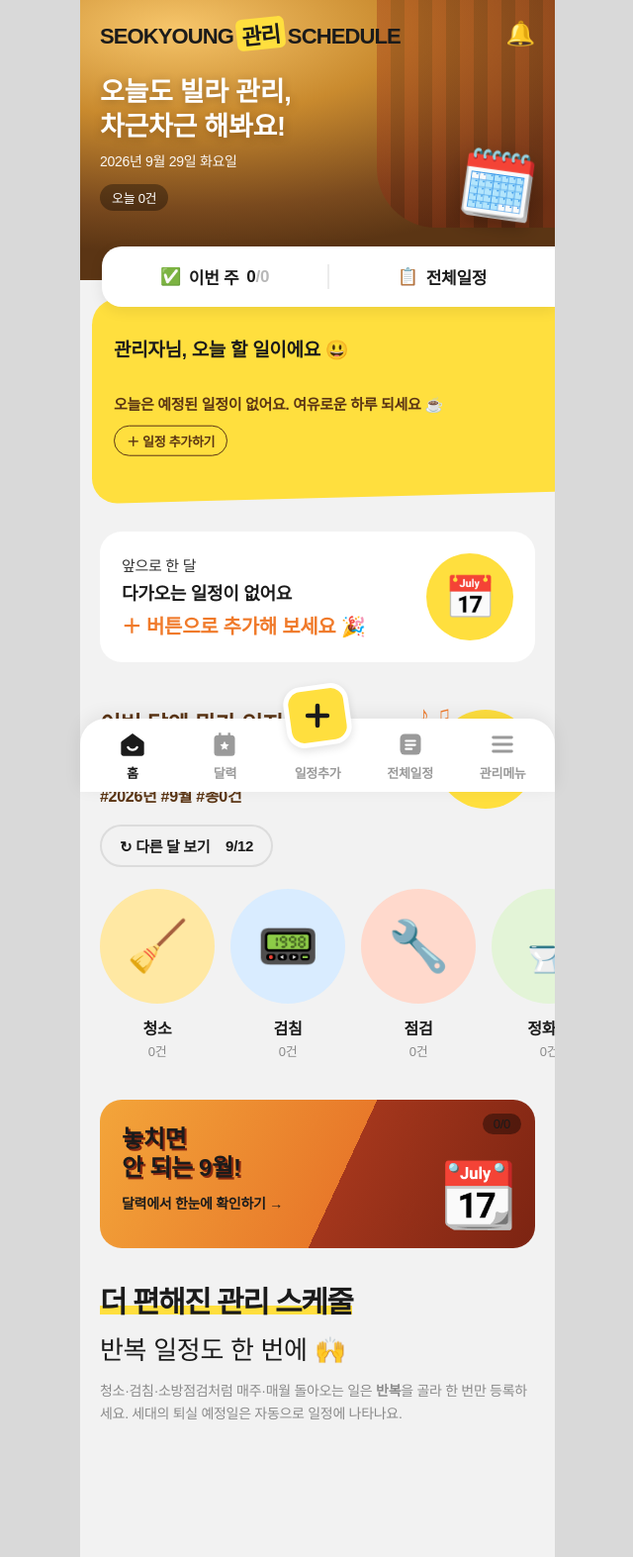
After one commit to skmgod/seokyoung, a Flask app: page /schedule/ in a window 1280 px wide. The commit adds this page. Shown: the whole page at 99% size, without its empty margins (319-959 px from the left). Run offline with Flask 3, Linux system fonts and the light colour scheme; data that the repository does not hold is empty; some libraries are stand-ins or nearby versions; some web fonts are replaced.

Commit message:
관리 스케줄: 휴대폰 앱 스타일 일정 관리 화면 추가
- 분류별 일정 등록, 매주/매월/매년 반복, 날짜별 완료 표시
- 홈(오늘 할 일·밀린 일정·D-day·이번 달 분류), 달력, 전체 목록, 입력 화면
- 세대 퇴실 예정일 자동 표시

Co-Authored-By: Claude Opus 5.5 <noreply@anthropic.com>
Claude-Session: https://claude.ai/code/session_01WBHv2uHtMtATpDLVVYxkWP

```diff
--- a/app.py
+++ b/app.py
@@ -16,11 +16,13 @@ load_dotenv(os.path.join(os.path.dirname(os.path.abspath(__file__)), ".env"))
 
 import billing  # noqa: E402  (DATABASE_URL 을 읽은 뒤에 불러와야 함)
 import importer  # noqa: E402
+import schedule  # noqa: E402
 from db import IS_PG, close_db, get_db, get_settings, init_db  # noqa: E402
 
 app = Flask(__name__, instance_relative_config=True)
 app.config["MAX_CONTENT_LENGTH"] = 20 * 1024 * 1024
 app.teardown_appcontext(close_db)
+app.register_blueprint(schedule.bp)
 
 # Vercel 같은 서버리스 환경은 파일 시스템이 읽기 전용이고 요청이 끝나면 서버가 사라진다.
 # 그래서 자료는 반드시 Supabase(DATABASE_URL)에, 로그인 키는 SECRET_KEY 환경변수에 둬야 한다.
--- /dev/null
+++ b/static/mobile.css
@@ -0,0 +1,194 @@
+/* 관리 스케줄 - 휴대폰 앱 느낌 화면 (노랑·브라운, 둥근 카드, 하단 탭) */
+:root {
+  --m-bg: #f2f2f2; --m-card: #fff; --m-text: #1b1b1b; --m-muted: #8a8a8a; --m-line: #e6e6e6;
+  --m-yellow: #ffdf3e; --m-yellow-d: #f5c800; --m-brown: #5b3514; --m-brown-l: #8a5a2b;
+  --m-orange: #f07a2a; --m-blue: #1d4fd8; --m-red: #e5533d; --m-green: #2f9e44;
+  --m-radius: 22px;
+}
+* { box-sizing: border-box; -webkit-tap-highlight-color: transparent; }
+html, body { margin: 0; }
+body.m { font-family: "Pretendard", "Apple SD Gothic Neo", "Malgun Gothic", sans-serif; color: var(--m-text);
+  background: #d9d9d9; font-size: 15px; letter-spacing: -0.02em; }
+.m a { color: inherit; text-decoration: none; }
+.m-app { max-width: 480px; margin: 0 auto; min-height: 100vh; background: var(--m-bg); position: relative;
+  padding-bottom: 110px; overflow-x: hidden; }
+
+/* 상단 히어로 */
+.m-hero { position: relative; padding: 18px 20px 70px; color: #fff; overflow: hidden;
+  background: radial-gradient(120% 80% at 20% 10%, #f6c56a 0%, #c98a2e 40%, #7a4a1e 80%, #5b3514 100%); }
+.m-hero::after { content: ""; position: absolute; right: -40px; top: -30px; width: 220px; height: 260px;
+  background: repeating-linear-gradient(90deg, rgba(150,40,20,.35) 0 14px, rgba(90,20,10,.35) 14px 28px);
+  border-radius: 0 0 0 60px; }
+.m-top { display: flex; align-items: center; justify-content: space-between; position: relative; z-index: 1; }
+.m-brand { font-weight: 900; font-size: 22px; letter-spacing: -0.04em; color: #1b1b1b; }
+.m-brand b { display: inline-block; background: var(--m-yellow); color: #1b1b1b; border-radius: 6px; padding: 0 5px;
+  margin: 0 3px; transform: rotate(-6deg); }
+.m-bell { position: relative; font-size: 24px; }
+.m-bell i { position: absolute; top: 0; right: -2px; width: 8px; height: 8px; background: var(--m-red); border-radius: 50%; }
+.m-hero h1 { position: relative; z-index: 1; margin: 26px 0 6px; font-size: 27px; line-height: 1.3; font-weight: 800;
+  text-shadow: 0 2px 8px rgba(60,30,0,.35); }
+.m-hero .sub { position: relative; z-index: 1; font-size: 14px; opacity: .95; }
+.m-hero .deco { position: absolute; right: 18px; bottom: 58px; z-index: 1; font-size: 64px; transform: rotate(8deg);
+  filter: drop-shadow(0 6px 10px rgba(0,0,0,.25)); }
+.m-hero .pager { position: relative; z-index: 1; display: inline-block; margin-top: 14px; background: rgba(0,0,0,.35);
+  border-radius: 20px; padding: 4px 12px; font-size: 13px; }
+
+/* 스탬프 바 */
+.m-stamp { position: relative; z-index: 2; margin: -34px 0 0 22px; background: #fff; border-radius: 20px 0 0 20px;
+  display: flex; align-items: center; padding: 18px 0; box-shadow: 0 4px 14px rgba(0,0,0,.08); }
+.m-stamp > * { flex: 1; text-align: center; font-weight: 700; font-size: 17px; display: flex; align-items: center;
+  justify-content: center; gap: 8px; }
+.m-stamp > * + * { border-left: 2px solid #ececec; }
+.m-stamp .n { font-weight: 800; }
+.m-stamp .n span { color: #b8b8b8; font-weight: 700; }
+
+/* 노란 추천 패널 */
+.m-yellowbox { background: var(--m-yellow); margin: -14px 0 0 12px; padding: 42px 0 26px 22px;
+  border-radius: 26px 0 0 26px; transform: skewY(-1.5deg); }
+.m-yellowbox > * { transform: skewY(1.5deg); }
+.m-yellowbox h2 { font-size: 19px; margin: 0 0 16px; font-weight: 800; }
+.m-hscroll { display: flex; gap: 12px; overflow-x: auto; padding: 4px 20px 4px 0; scrollbar-width: none; }
+.m-hscroll::-webkit-scrollbar { display: none; }
+.m-tile { flex: 0 0 128px; text-align: center; }
+.m-tile .box { position: relative; height: 128px; background: #fff; border-radius: 18px; display: flex; flex-direction: column;
+  align-items: center; justify-content: center; gap: 6px; box-shadow: 0 2px 6px rgba(0,0,0,.06); }
+.m-tile .box .emo { font-size: 44px; }
+.m-tile .box .time { font-size: 12px; color: var(--m-muted); }
+.m-tile .name { margin-top: 10px; font-weight: 700; font-size: 15px; line-height: 1.3; word-break: keep-all; }
+.m-tile .bname { font-size: 12px; color: var(--m-brown-l); margin-top: 2px; }
+.m-tile.done .box { opacity: .5; }
+.m-tile.done .name { text-decoration: line-through; color: var(--m-muted); }
+.badge { position: absolute; right: 8px; bottom: 8px; width: 36px; height: 36px; border-radius: 50%;
+  background: #4d8ee8; color: #fff; font-size: 9px; font-weight: 800; line-height: 1; display: flex; align-items: center;
+  justify-content: center; text-align: center; border: 2px solid #fff; box-shadow: 0 1px 3px rgba(0,0,0,.2); }
+.badge.red { background: var(--m-red); }
+.badge.ok { background: var(--m-green); }
+.m-empty { padding: 16px 0; color: var(--m-brown); font-weight: 600; }
+
+/* 섹션 */
+.m-sec { padding: 34px 20px 0; }
+.m-theme { display: flex; justify-content: space-between; align-items: flex-start; gap: 10px; }
+.m-theme h2 { margin: 0; color: var(--m-brown); font-size: 23px; word-break: keep-all; line-height: 1.35; font-weight: 800; }
+.m-theme .tags { color: var(--m-brown); font-weight: 700; margin: 12px 0 18px; font-size: 16px; }
+.m-theme .art { flex: 0 0 100px; height: 100px; border-radius: 50%; background: var(--m-yellow); display: flex;
+  align-items: center; justify-content: center; font-size: 60px; position: relative; }
+.m-theme .art::before { content: "♪ ♫"; position: absolute; top: -8px; left: -18px; font-size: 22px; color: var(--m-orange); }
+.m-pill { display: inline-flex; align-items: center; gap: 8px; border: 2px solid #dcdcdc; border-radius: 30px;
+  padding: 9px 18px; font-weight: 700; background: transparent; font: inherit; font-weight: 700; color: inherit; }
+.m-pill.small { padding: 5px 12px; font-size: 13px; border-width: 1.5px; }
+.m-pill.on { background: var(--m-brown); border-color: var(--m-brown); color: #fff; }
+.m-circles { display: flex; gap: 16px; overflow-x: auto; padding: 22px 20px 6px; margin: 0 -20px; scrollbar-width: none; }
+.m-circles::-webkit-scrollbar { display: none; }
+.m-circle { flex: 0 0 116px; text-align: center; }
+.m-circle .c { position: relative; width: 116px; height: 116px; border-radius: 50%; background: #fff; display: flex;
+  align-items: center; justify-content: center; font-size: 50px; }
+.m-circle .t { margin-top: 12px; font-weight: 700; font-size: 16px; }
+.m-circle .cnt { color: var(--m-muted); font-size: 13px; margin-top: 2px; }
+
+/* 혜택 카드 */
+.m-card { background: var(--m-card); border-radius: var(--m-radius); padding: 22px 22px; display: flex;
+  align-items: center; gap: 14px; margin-bottom: 14px; position: relative; }
+.m-card .txt { flex: 1; min-width: 0; }
+.m-card .l1 { font-size: 15px; color: #333; }
+.m-card .l2 { font-size: 18px; font-weight: 700; margin-top: 4px; word-break: keep-all; }
+.m-card .l3 { font-size: 20px; font-weight: 800; margin-top: 6px; }
+.m-card .ico { flex: 0 0 88px; height: 88px; border-radius: 50%; display: flex; align-items: center; justify-content: center;
+  font-size: 42px; }
+.m-card.done { opacity: .55; }
+.m-card.done .l2 { text-decoration: line-through; }
+.c-orange { color: var(--m-orange); } .c-blue { color: var(--m-blue); } .c-red { color: var(--m-red); }
+.c-green { color: var(--m-green); } .c-muted { color: var(--m-muted); }
+.m-check { flex: 0 0 34px; width: 34px; height: 34px; border-radius: 50%; border: 2px solid #d0d0d0; background: #fff; display: flex;
+  align-items: center; justify-content: center; font-size: 18px; color: transparent; cursor: pointer; padding: 0; }
+.m-check.on { background: var(--m-yellow); border-color: var(--m-yellow-d); color: #1b1b1b; }
+.m-check:disabled { cursor: default; }
+
+/* 배너 */
+.m-banner { display: block; border-radius: var(--m-radius); overflow: hidden; position: relative; padding: 26px 22px;
+  background: linear-gradient(115deg, #f3a53a 0%, #e8792a 55%, #a3361c 55%, #7c2412 100%); color: #fff; min-height: 150px; }
+.m-banner .t1 { font-size: 24px; font-weight: 900; text-shadow: 2px 2px 0 #8a2a10; line-height: 1.2; }
+.m-banner .t2 { font-size: 14px; margin-top: 10px; font-weight: 600; }
+.m-banner .emo { position: absolute; right: 18px; bottom: 16px; font-size: 64px; }
+.m-banner .pager { position: absolute; right: 14px; top: 14px; background: rgba(0,0,0,.4); border-radius: 20px;
+  padding: 3px 11px; font-size: 13px; }
+.m-guide { padding: 30px 20px 10px; }
+.m-guide .big { font-size: 30px; font-weight: 900; letter-spacing: -0.05em;
+  background: linear-gradient(transparent 62%, var(--m-yellow) 62%, var(--m-yellow) 88%, transparent 88%);
+  display: inline; }
+.m-guide .small { font-size: 26px; margin-top: 8px; font-weight: 400; }
+
+/* 페이지 헤더 (서브 화면) */
+.m-head { position: sticky; top: 0; z-index: 5; background: var(--m-bg); display: flex; align-items: center; gap: 10px;
+  padding: 16px 20px; }
+.m-head h1 { flex: 1; margin: 0; font-size: 21px; font-weight: 800; }
+.m-head .back { font-size: 24px; line-height: 1; }
+
+/* 달력 */
+.m-cal { background: #fff; border-radius: var(--m-radius); margin: 0 16px; padding: 18px 12px 12px; }
+.m-cal .mon { display: flex; align-items: center; justify-content: space-between; padding: 0 8px 14px; }
+.m-cal .mon b { font-size: 20px; font-weight: 800; }
+.m-cal .mon a { width: 36px; height: 36px; border-radius: 50%; background: var(--m-bg); display: flex; align-items: center;
+  justify-content: center; font-weight: 800; }
+.m-cal table { width: 100%; border-collapse: collapse; table-layout: fixed; }
+.m-cal th { font-size: 12px; color: var(--m-muted); font-weight: 600; padding-bottom: 6px; background: none; border: 0; }
+.m-cal td { text-align: center; padding: 2px 0; border: 0; background: none; }
+.m-cal td a { display: flex; flex-direction: column; align-items: center; justify-content: flex-start; height: 52px;
+  padding-top: 6px; border-radius: 14px; font-weight: 600; }
+.m-cal td.out a { color: #c9c9c9; }
+.m-cal td.sun a { color: var(--m-red); } .m-cal td.sat a { color: var(--m-blue); }
+.m-cal td.today a { background: #fff6c7; }
+.m-cal td.sel a { background: var(--m-yellow); color: #1b1b1b; }
+.m-cal .dots { display: flex; gap: 3px; margin-top: 5px; }
+.m-cal .dots i { width: 6px; height: 6px; border-radius: 50%; }
+
+/* 목록 행 */
+.m-list { padding: 0 16px; }
+.m-row { background: #fff; border-radius: 18px; padding: 14px 16px; display: flex; align-items: center; gap: 12px;
+  margin-bottom: 10px; }
+.m-row .emo { flex: 0 0 46px; height: 46px; border-radius: 50%; display: flex; align-items: center; justify-content: center;
+  font-size: 22px; }
+.m-row .txt { flex: 1; min-width: 0; }
+.m-row .t { font-weight: 700; white-space: nowrap; overflow: hidden; text-overflow: ellipsis; }
+.m-row .s { font-size: 13px; color: var(--m-muted); margin-top: 3px; }
+.m-row.done .t { text-decoration: line-through; color: var(--m-muted); }
+.m-date { font-size: 14px; font-weight: 800; color: var(--m-brown); margin: 18px 4px 8px; }
+.m-chips { display: flex; gap: 8px; overflow-x: auto; padding: 0 16px 14px; scrollbar-width: none; }
+.m-chips::-webkit-scrollbar { display: none; }
+.m-chips .m-pill { white-space: nowrap; background: #fff; border-color: #fff; }
+.m-chips .m-pill.on { background: var(--m-brown); border-color: var(--m-brown); }
+
+/* 입력 폼 */
+.m-form { padding: 0 16px; }
+.m-field { background: #fff; border-radius: 18px; padding: 14px 18px; margin-bottom: 10px; display: block; }
+.m-field > span { display: block; font-size: 13px; color: var(--m-muted); margin-bottom: 6px; font-weight: 600; }
+.m-field input, .m-field select, .m-field textarea { width: 100%; border: 0; font: inherit; font-size: 17px; font-weight: 600;
+  padding: 2px 0; background: transparent; color: var(--m-text); outline: none; }
+.m-field textarea { min-height: 70px; font-weight: 400; font-size: 15px; resize: vertical; }
+.m-cats { display: flex; flex-wrap: wrap; gap: 8px; }
+.m-cats label { cursor: pointer; }
+.m-cats input { display: none; }
+.m-cats span { display: inline-flex; align-items: center; gap: 5px; padding: 8px 13px; border-radius: 20px; background: var(--m-bg);
+  font-weight: 700; font-size: 14px; border: 2px solid transparent; }
+.m-cats input:checked + span { background: var(--m-yellow); border-color: var(--m-yellow-d); }
+.m-two { display: flex; gap: 10px; } .m-two > * { flex: 1; min-width: 0; }
+.m-submit { width: 100%; border: 0; border-radius: 18px; background: var(--m-yellow); color: #1b1b1b; font: inherit;
+  font-size: 18px; font-weight: 800; padding: 17px; margin-top: 6px; cursor: pointer; box-shadow: 0 3px 0 var(--m-yellow-d); }
+.m-del { width: 100%; border: 0; background: none; color: var(--m-red); font: inherit; font-weight: 700; padding: 16px; cursor: pointer; }
+
+.m-flash { margin: 12px 16px 0; padding: 12px 16px; border-radius: 16px; font-weight: 600; background: #fff; }
+.m-flash.ok { background: #fff6c7; } .m-flash.error { background: #ffe1dc; color: #9b2a19; }
+
+/* 하단 탭 */
+.m-tab { position: fixed; left: 50%; transform: translateX(-50%); bottom: 0; width: 100%; max-width: 480px; z-index: 20;
+  background: #fff; border-radius: 26px 26px 0 0; box-shadow: 0 -4px 18px rgba(0,0,0,.07); display: flex;
+  padding: 12px 6px calc(10px + env(safe-area-inset-bottom)); }
+.m-tab a { flex: 1; display: flex; flex-direction: column; align-items: center; gap: 5px; color: #9a9a9a; font-size: 13px;
+  font-weight: 600; }
+.m-tab a svg { width: 28px; height: 28px; }
+.m-tab a.on { color: #1b1b1b; font-weight: 800; }
+.m-tab a.center { position: relative; }
+.m-tab a.center .fab { position: absolute; top: -46px; width: 66px; height: 62px; border-radius: 18px; background: var(--m-yellow);
+  transform: rotate(-8deg); display: flex; align-items: center; justify-content: center; border: 5px solid #fff;
+  box-shadow: 0 3px 10px rgba(0,0,0,.12); }
+.m-tab a.center .fab svg { width: 34px; height: 34px; transform: rotate(8deg); color: #1b1b1b; }
+.m-tab a.center .lbl { margin-top: 33px; }
--- a/templates/base.html
+++ b/templates/base.html
@@ -15,6 +15,7 @@
     <div class="brand">크라우드 주택관리</div>
     {% set ep = request.endpoint %}
     <a href="{{ url_for('dashboard') }}" class="{{ 'on' if ep == 'dashboard' }}">현황판</a>
+    <a href="{{ url_for('schedule.home') }}">관리 스케줄 📅</a>
     <div class="group">기초 자료</div>
     <a href="{{ url_for('buildings') }}" class="{{ 'on' if ep in ('buildings','building_edit','unit_edit','unit_ledger') }}">빌라·세대 관리</a>
     <div class="group">월 업무</div>
--- /dev/null
+++ b/templates/m_base.html
@@ -0,0 +1,32 @@
+<!doctype html>
+<html lang="ko">
+<head>
+<meta charset="utf-8">
+<meta name="viewport" content="width=device-width, initial-scale=1, viewport-fit=cover">
+<meta name="theme-color" content="#ffdf3e">
+<title>{% block title %}관리 스케줄{% endblock %}</title>
+<link rel="stylesheet" href="https://cdn.jsdelivr.net/gh/orioncactus/pretendard@v1.3.9/dist/web/static/pretendard.min.css">
+<link rel="stylesheet" href="{{ url_for('static', filename='mobile.css') }}">
+</head>
+<body class="m">
+{% macro csrf() %}<input type="hidden" name="csrf" value="{{ csrf_token }}">{% endmacro %}
+<div class="m-app">
+  {% for cat, msg in get_flashed_messages(with_categories=true) %}<div class="m-flash {{ cat }}">{{ msg }}</div>{% endfor %}
+  {% block content %}{% endblock %}
+</div>
+{% set ep = request.endpoint %}
+<nav class="m-tab">
+  <a href="{{ url_for('schedule.home') }}" class="{{ 'on' if ep == 'schedule.home' }}">
+    <svg viewBox="0 0 24 24" fill="currentColor"><path d="M12 2.5 2.8 9.2c-.5.4-.8 1-.8 1.6V20a2 2 0 0 0 2 2h16a2 2 0 0 0 2-2v-9.2c0-.6-.3-1.2-.8-1.6z"/><path d="M8 14.5c1 1.6 2.4 2.4 4 2.4s3-.8 4-2.4" stroke="#fff" stroke-width="1.9" fill="none" stroke-linecap="round"/></svg>홈</a>
+  <a href="{{ url_for('schedule.cal') }}" class="{{ 'on' if ep == 'schedule.cal' }}">
+    <svg viewBox="0 0 24 24" fill="currentColor"><path d="M7 2h2v3H7zM15 2h2v3h-2z"/><rect x="3" y="4" width="18" height="18" rx="3"/><path d="m12 9.3 1.2 2.5 2.7.4-2 1.9.5 2.7-2.4-1.3-2.4 1.3.5-2.7-2-1.9 2.7-.4z" fill="#fff"/></svg>달력</a>
+  <a href="{{ url_for('schedule.edit', back=request.full_path) }}" class="center {{ 'on' if ep == 'schedule.edit' }}">
+    <span class="fab"><svg viewBox="0 0 24 24" fill="none" stroke="currentColor" stroke-width="3.2" stroke-linecap="round"><path d="M12 5v14M5 12h14"/></svg></span>
+    <span class="lbl">일정추가</span></a>
+  <a href="{{ url_for('schedule.all_list') }}" class="{{ 'on' if ep == 'schedule.all_list' }}">
+    <svg viewBox="0 0 24 24" fill="currentColor"><rect x="3" y="3" width="18" height="18" rx="4"/><path d="M8 9h8M8 12.5h8M8 16h5" stroke="#fff" stroke-width="1.9" stroke-linecap="round"/></svg>전체일정</a>
+  <a href="{{ url_for('dashboard') }}">
+    <svg viewBox="0 0 24 24" fill="none" stroke="currentColor" stroke-width="2.4" stroke-linecap="round"><path d="M4 6h16M4 12h16M4 18h16"/></svg>관리메뉴</a>
+</nav>
+</body>
+</html>
--- /dev/null
+++ b/templates/m_home.html
@@ -0,0 +1,121 @@
+{% extends "m_base.html" %}
+{% from "m_macros.html" import toggle_btn, ev_link, row with context %}
+{% block content %}
+{% set back = request.full_path %}
+<section class="m-hero">
+  <div class="m-top">
+    <div class="m-brand">SEOKYOUNG<b>관리</b>SCHEDULE</div>
+    <a class="m-bell" href="#overdue" title="밀린 일정">🔔{% if overdue %}<i></i>{% endif %}</a>
+  </div>
+  <h1>오늘도 빌라 관리,<br>차근차근 해봐요!</h1>
+  <div class="sub">{{ t.year }}년 {{ t.month }}월 {{ t.day }}일 {{ WEEKDAYS[t.weekday()] }}요일</div>
+  <div class="pager">오늘 {{ today_list|length }}건</div>
+  <div class="deco">🗓️</div>
+</section>
+
+<div class="m-stamp">
+  <a href="{{ url_for('schedule.cal') }}"><span>✅</span> 이번 주 <span class="n">{{ week_done }}<span>/{{ week_total }}</span></span></a>
+  <a href="{{ url_for('schedule.all_list') }}"><span>📋</span> 전체일정</a>
+</div>
+
+<div class="m-yellowbox">
+  <h2>{{ user.name }}님, 오늘 할 일이에요 😃</h2>
+  {% if today_list %}
+  <div class="m-hscroll">
+    {% for e in today_list %}{% set c = CATS.get(e.category, CATS['기타']) %}
+    <a class="m-tile {{ 'done' if e.done }}" href="{{ ev_link(e, back) }}">
+      <div class="box" style="background:#fff">
+        <span class="emo">{{ c[0] }}</span>
+        {% if e.time %}<span class="time">{{ e.time }}</span>{% endif %}
+        {% if e.done %}<span class="badge ok">완료</span>{% elif e.repeat != 'none' %}<span class="badge">{{ REPEATS[e.repeat] }}</span>{% endif %}
+      </div>
+      <div class="name">{{ e.title }}</div>
+      {% if e.building_name %}<div class="bname">{{ e.building_name }}</div>{% endif %}
+    </a>
+    {% endfor %}
+  </div>
+  {% else %}
+  <div class="m-empty">오늘은 예정된 일정이 없어요. 여유로운 하루 되세요 ☕<br>
+    <a class="m-pill small" style="margin-top:12px;border-color:var(--m-brown)" href="{{ url_for('schedule.edit', back=back) }}">＋ 일정 추가하기</a></div>
+  {% endif %}
+</div>
+
+{% if overdue %}
+<section class="m-sec" id="overdue">
+  {% for e in overdue[:3] %}{% set c = CATS.get(e.category, CATS['기타']) %}
+  <div class="m-card">
+    {{ toggle_btn(e, back) }}
+    <a class="txt" href="{{ ev_link(e, back) }}">
+      <div class="l1">{{ e.date|md }} · {{ e.building_name or e.category }}</div>
+      <div class="l2">{{ e.title }}</div>
+      <div class="l3 c-red">아직 안 했어요!</div>
+    </a>
+    <div class="ico" style="background:{{ c[1] }}">{{ c[0] }}</div>
+  </div>
+  {% endfor %}
+  {% if overdue|length > 3 %}<div class="c-muted" style="text-align:center;font-size:14px">밀린 일정 {{ overdue|length - 3 }}건 더 있어요</div>{% endif %}
+</section>
+{% endif %}
+
+<section class="m-sec">
+  {% for e in soon[:3] %}{% set c = CATS.get(e.category, CATS['기타']) %}
+  {% set dd = (e.date - t).days %}
+  <div class="m-card {{ 'done' if e.done }}">
+    <a class="txt" href="{{ ev_link(e, back) }}">
+      <div class="l1">{{ e.date|md }}{% if e.time %} {{ e.time }}{% endif %} · {{ e.building_name or e.category }}</div>
+      <div class="l2">{{ e.title }}</div>
+      <div class="l3 {{ ['c-orange','c-blue','c-red'][loop.index0 % 3] }}">{% if dd == 1 %}내일이에요{% else %}D-{{ dd }}{% endif %}</div>
+    </a>
+    <div class="ico" style="background:{{ c[1] }}">{{ c[0] }}</div>
+  </div>
+  {% else %}
+  <div class="m-card"><div class="txt"><div class="l1">앞으로 한 달</div><div class="l2">다가오는 일정이 없어요</div>
+    <div class="l3 c-orange">＋ 버튼으로 추가해 보세요 🎉</div></div><div class="ico" style="background:var(--m-yellow)">📅</div></div>
+  {% endfor %}
+</section>
+
+<section class="m-sec">
+  <div class="m-theme">
+    <div>
+      <h2>이번 달엔 뭐가 있지?<br>{{ m1.month }}월 관리 일정!</h2>
+      <div class="tags">#{{ m1.year }}년 #{{ m1.month }}월 #총{{ month|length }}건</div>
+      <a class="m-pill" href="{{ url_for('schedule.home', ym=next_ym) }}#month">↻ 다른 달 보기 &nbsp;<b>{{ m1.month }}/12</b></a>
+    </div>
+    <div class="art">🗓️</div>
+  </div>
+  <div class="m-circles" id="month">
+    {% for name, c in CATS.items() %}
+    <a class="m-circle" href="{{ url_for('schedule.all_list', cat=name) }}">
+      <div class="c" style="background:{{ c[1] }}">{{ c[0] }}{% if counts[name] %}<span class="badge">{{ counts[name] }}건</span>{% endif %}</div>
+      <div class="t">{{ name }}</div>
+      <div class="cnt">{{ counts[name] }}건</div>
+    </a>
+    {% endfor %}
+  </div>
+</section>
+
+<section class="m-sec">
+  <a class="m-banner" href="{{ url_for('schedule.cal', ym=m1.strftime('%Y-%m')) }}">
+    <div class="t1">놓치면<br>안 되는 {{ m1.month }}월!</div>
+    <div class="t2">달력에서 한눈에 확인하기 →</div>
+    <div class="emo">📆</div>
+    <div class="pager">{{ month|selectattr('done')|list|length }}/{{ month|length }}</div>
+  </a>
+</section>
+
+{% if soon|length > 3 %}
+<section class="m-sec" style="padding-left:0;padding-right:0">
+  <div class="m-list">
+    <div class="m-date" style="margin-top:0">다가오는 일정</div>
+    {% for e in soon[3:] %}{{ row(e, back, true) }}{% endfor %}
+  </div>
+</section>
+{% endif %}
+
+<div class="m-guide">
+  <div class="big">더 편해진 관리 스케줄</div>
+  <div class="small">반복 일정도 한 번에 🙌</div>
+  <p class="c-muted" style="font-size:14px;line-height:1.6">청소·검침·소방점검처럼 매주·매월 돌아오는 일은 <b>반복</b>을 골라 한 번만 등록하세요.
+    세대의 퇴실 예정일은 자동으로 일정에 나타나요.</p>
+</div>
+{% endblock %}
--- /dev/null
+++ b/templates/m_macros.html
@@ -0,0 +1,23 @@
+{% macro toggle_btn(e, back) %}
+{% if e.auto %}<button class="m-check {{ 'on' if e.done }}" disabled title="세대 정보에서 자동 표시">✓</button>
+{% else %}<form method="post" action="{{ url_for('schedule.toggle', sid=e.id) }}" style="margin:0">
+  <input type="hidden" name="csrf" value="{{ csrf_token }}"><input type="hidden" name="date" value="{{ e.date.isoformat() }}">
+  <input type="hidden" name="back" value="{{ back }}">
+  <button class="m-check {{ 'on' if e.done }}" title="완료 표시">✓</button></form>{% endif %}
+{% endmacro %}
+
+{% macro ev_link(e, back) -%}
+{{ url_for('unit_edit', uid=e.id) if e.auto else url_for('schedule.edit', sid=e.id, back=back) }}
+{%- endmacro %}
+
+{% macro row(e, back, show_date=false) %}
+{% set c = CATS.get(e.category, CATS['기타']) %}
+<div class="m-row {{ 'done' if e.done }}">
+  <a class="emo" href="{{ ev_link(e, back) }}" style="background:{{ c[1] }}">{{ c[0] }}</a>
+  <a class="txt" href="{{ ev_link(e, back) }}">
+    <div class="t">{{ e.title }}</div>
+    <div class="s">{% if show_date %}{{ e.date|md }} · {% endif %}{% if e.time %}{{ e.time }} · {% endif %}{{ e.building_name or e.category }}{% if e.repeat != 'none' %} · 🔁 {{ REPEATS[e.repeat] }}{% endif %}</div>
+  </a>
+  {{ toggle_btn(e, back) }}
+</div>
+{% endmacro %}
```
Also changed, not shown: db.py (+23 -1 lines), schedule.py (added, +230 -0 lines), templates/m_calendar.html (added, +34 -0 lines), templates/m_edit.html (added, +35 -0 lines), templates/m_list.html (added, +25 -0 lines), README.md.
